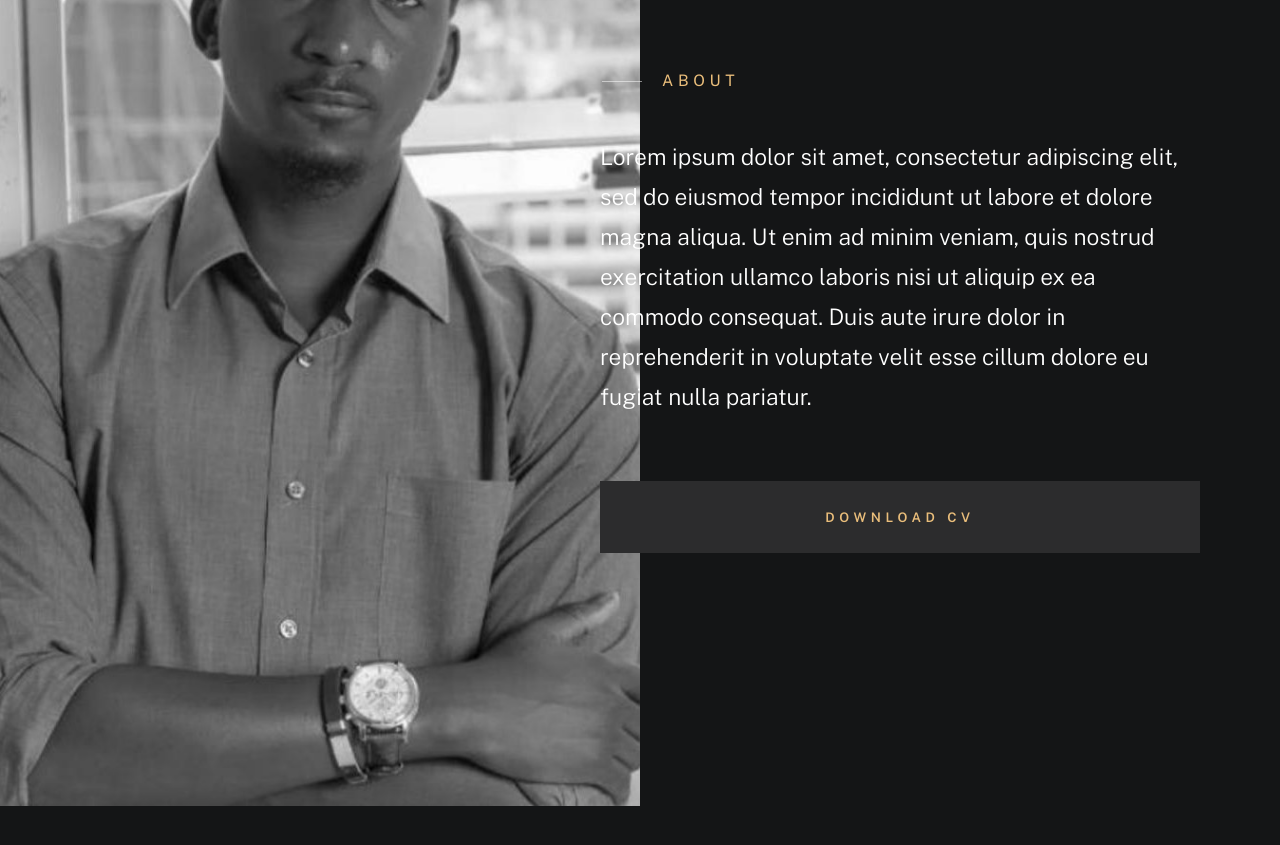
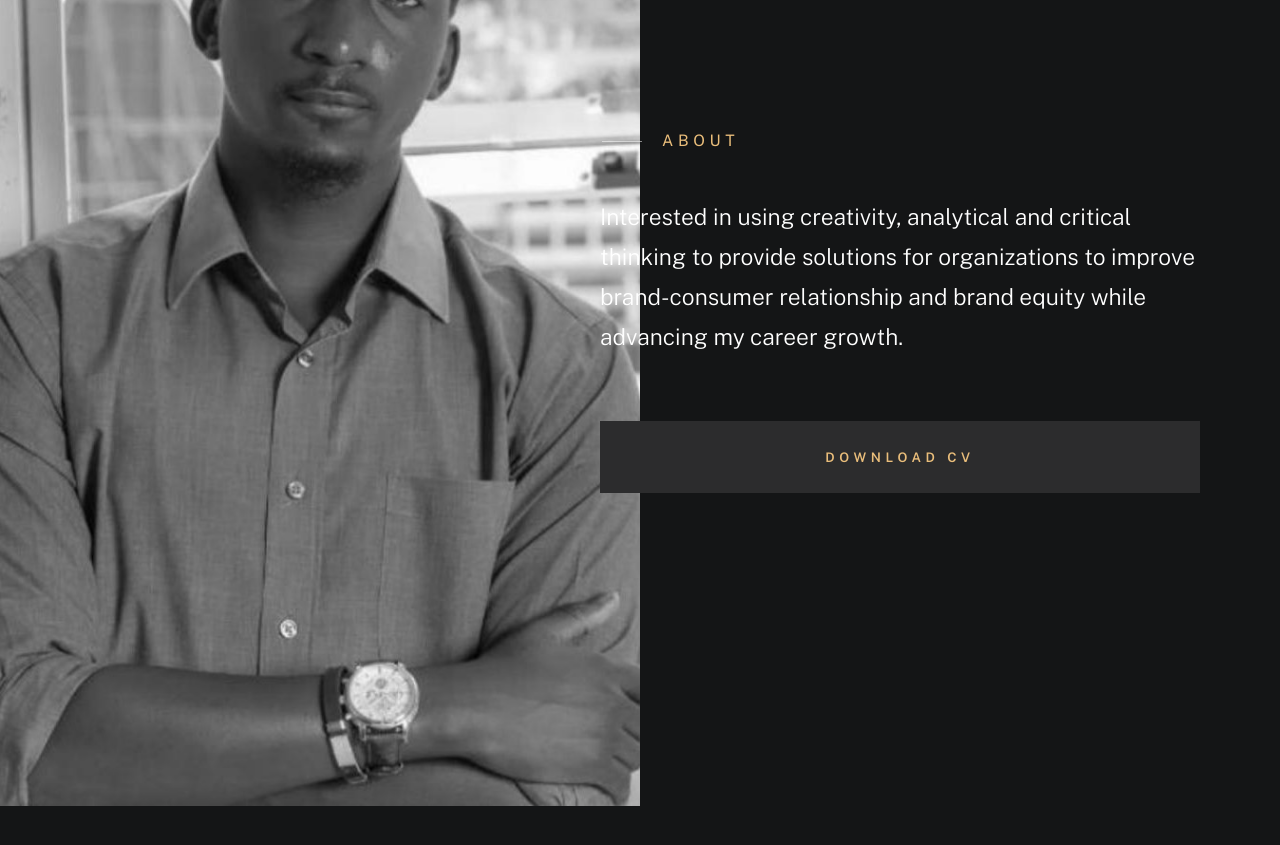
Before and after one commit to blancc-page/Brandys_Shit, a plain HTML site: page index.html in a window 1280 px wide. Shown: the part 1340-2185 px from the top of the page. Drawn offline with nearby package versions, Linux system fonts and the light colour scheme; a web font is replaced by a local one.

Commit message:
Add files via upload

```diff
--- a/index.html
+++ b/index.html
@@ -132,11 +132,9 @@
                                 About
                             </h2>
                             <p class="attention-getter" data-animate-el>
-                                Lorem ipsum dolor sit amet, consectetur adipiscing elit, sed do eiusmod
-                                tempor incididunt ut labore et dolore magna aliqua. Ut enim ad minim
-                                veniam, quis nostrud exercitation ullamco laboris nisi ut aliquip ex
-                                ea commodo consequat. Duis aute irure dolor in reprehenderit in voluptate
-                                velit esse cillum dolore eu fugiat nulla pariatur.
+                                Interested in using creativity, analytical and critical thinking to provide solutions for
+                                organizations to improve brand-consumer relationship and brand equity while
+                                advancing my career growth.
                             </p>
                             <a href="#0" class="btn btn--medium u-fullwidth" data-animate-el>Download CV</a>
 
```
